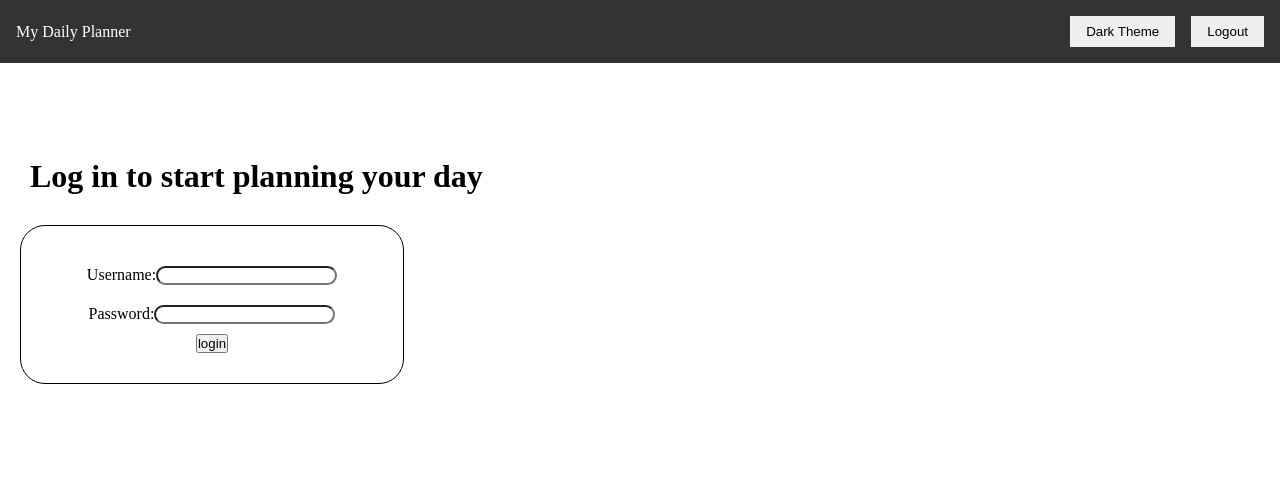
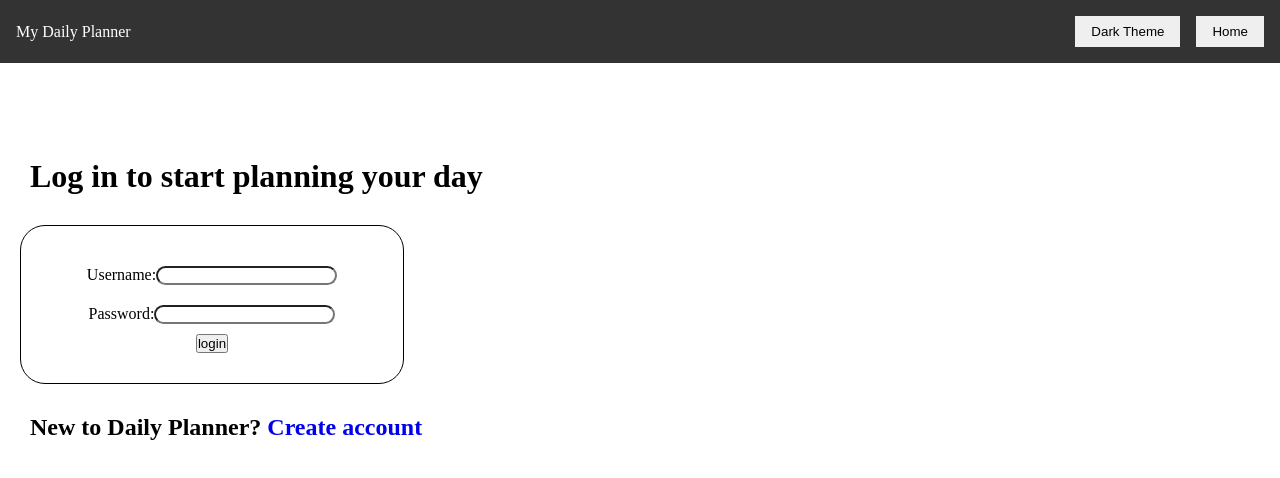
Before and after one commit to antivalse/day-planner, a React (Vite) app: page / in a window 1280 px wide. Shown: the top 478 px of the page. Built offline with nearby package versions, Linux system fonts and the light colour scheme.

Commit message:
added sign in page and link to sign in page on home page, changed button text in navbar

```diff
--- a/data/db.json
+++ b/data/db.json
@@ -3,7 +3,7 @@
     {
       "id": "1",
       "title": "Eat Breakfast",
-      "active": true
+      "active": false
     },
     {
       "id": "2",
--- a/src/App.tsx
+++ b/src/App.tsx
@@ -5,6 +5,7 @@ import Homepage from "./pages/Homepage";
 import DailyPlanPage from "./pages/DailyPlanPage";
 import NavBar from "./components/NavBar";
 import useTheme from "./hooks/useTheme";
+import SignUpForm from "./components/SignUpForm";
 
 function App() {
   // Access isDarkMode from useTheme hook
@@ -17,6 +18,7 @@ function App() {
           <Route path="*" element={<NotFoundPage />} />
           <Route path="/" element={<Homepage />} />
           <Route path="/today/:username" element={<DailyPlanPage />} />
+          <Route path="/signup" element={<SignUpForm />} />
         </Routes>
       </div>
     </div>
--- a/src/assets/scss/App.scss
+++ b/src/assets/scss/App.scss
@@ -29,6 +29,10 @@ h2 {
   margin: 30px;
 }
 
+.links {
+  text-decoration: none;
+}
+
 .visually-hidden {
   display: none;
 }
--- a/src/components/NavBar.tsx
+++ b/src/components/NavBar.tsx
@@ -2,13 +2,15 @@
  * Navbar component
  */
 
+import { useNavigate } from "react-router-dom";
 import useTheme from "../hooks/useTheme";
 
 const NavBar = () => {
   // Access useTheme hook in order to set theme and use toggle function
 
   const { isDarkMode, toggleTheme } = useTheme();
-
+  // create navigate instance
+  const navigate = useNavigate();
   return (
     <nav className="navbar">
       <div className="navbar-brand">My Daily Planner</div>
@@ -16,7 +18,7 @@ const NavBar = () => {
         <button onClick={toggleTheme}>
           {isDarkMode ? "Light Theme" : "Dark Theme"}
         </button>
-        <button>Logout</button>
+        <button onClick={() => navigate("/")}>Home</button>
       </div>
     </nav>
   );
--- /dev/null
+++ b/src/components/SignUpForm.tsx
@@ -0,0 +1,9 @@
+const SignUpForm = () => {
+  return (
+    <>
+      <h1>Sign up!</h1>
+    </>
+  );
+};
+
+export default SignUpForm;
--- a/src/pages/Homepage.tsx
+++ b/src/pages/Homepage.tsx
@@ -2,12 +2,21 @@
  * Homepage
  */
 
+import { Link } from "react-router-dom";
 import LogInForm from "../components/LogInForm";
 
 const Homepage = () => {
   return (
     <>
       <LogInForm />
+      <div id="create-account-section">
+        <h2>
+          New to Daily Planner?{" "}
+          <Link className="links" to="/signup">
+            Create account
+          </Link>
+        </h2>
+      </div>
     </>
   );
 };
```
